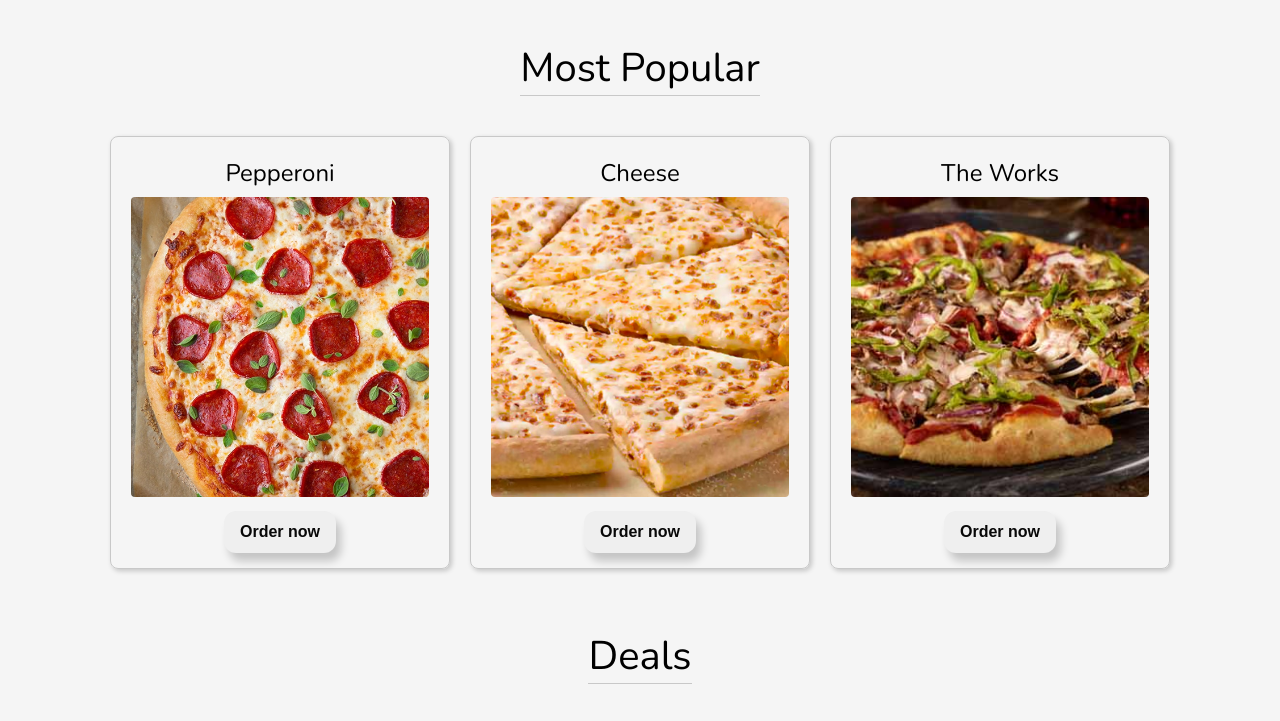
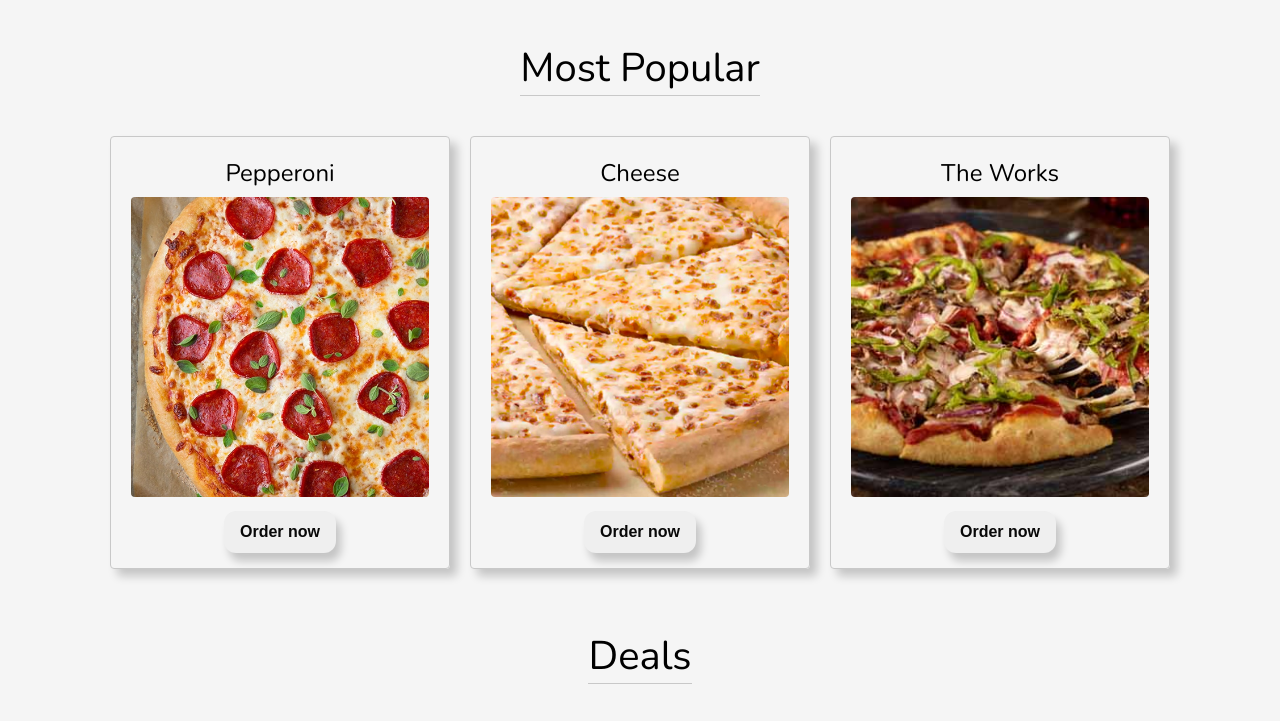
Before and after one commit to nullThrown/pizza-shop, a website: page html/index.html in a window 1280 px wide. Shown: the part 840-1561 px from the top of the page. Drawn offline with nearby package versions, Linux system fonts and the light colour scheme; files that its build step writes are made by us from their sources; files whose address does not match are found by name; a web font is replaced by a local one.

Commit message:
Change card border-radius and shadow

```diff
--- a/sass/components/_card.scss
+++ b/sass/components/_card.scss
@@ -1,8 +1,8 @@
 .card {
   padding: 5px 2rem;
   border: 1px solid $color-dark-grey;
-  border-radius: 8px;
-  box-shadow: 2px 2px 5px rgba($color: #000000, $alpha: .2);
+  border-radius: 4px;
+  box-shadow: 7px 7px 10px rgba($color: #000000, $alpha: .2);
 
   &__more-info {
     font-size: $font-size-small;
```
